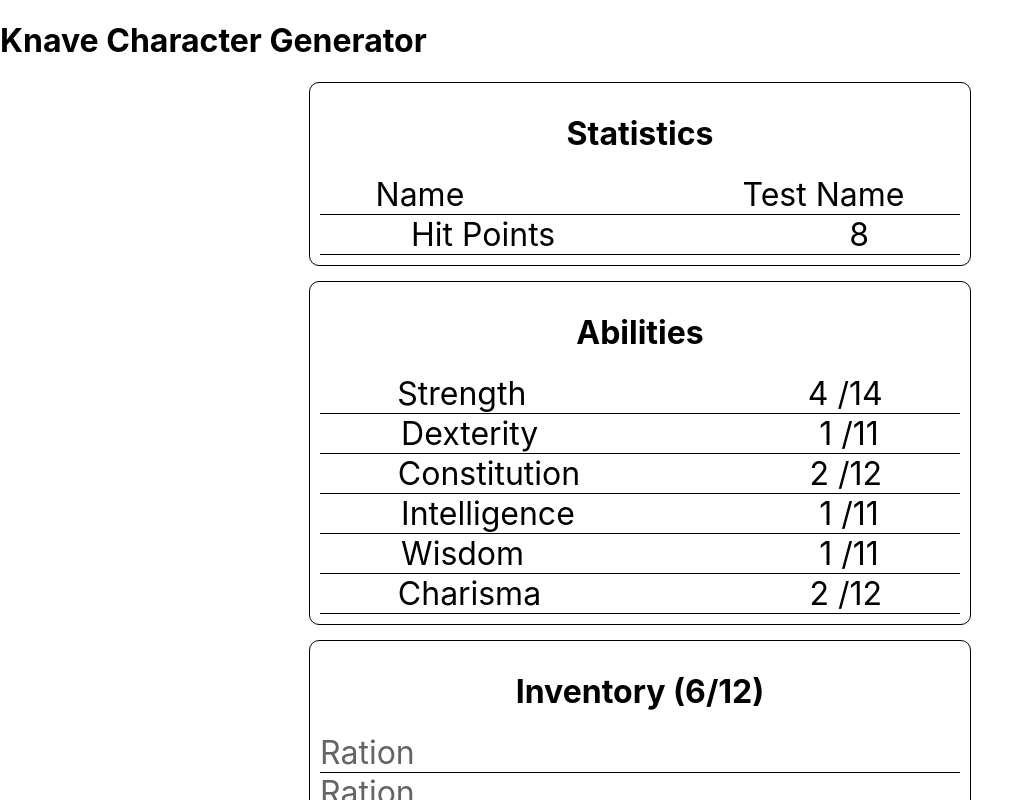
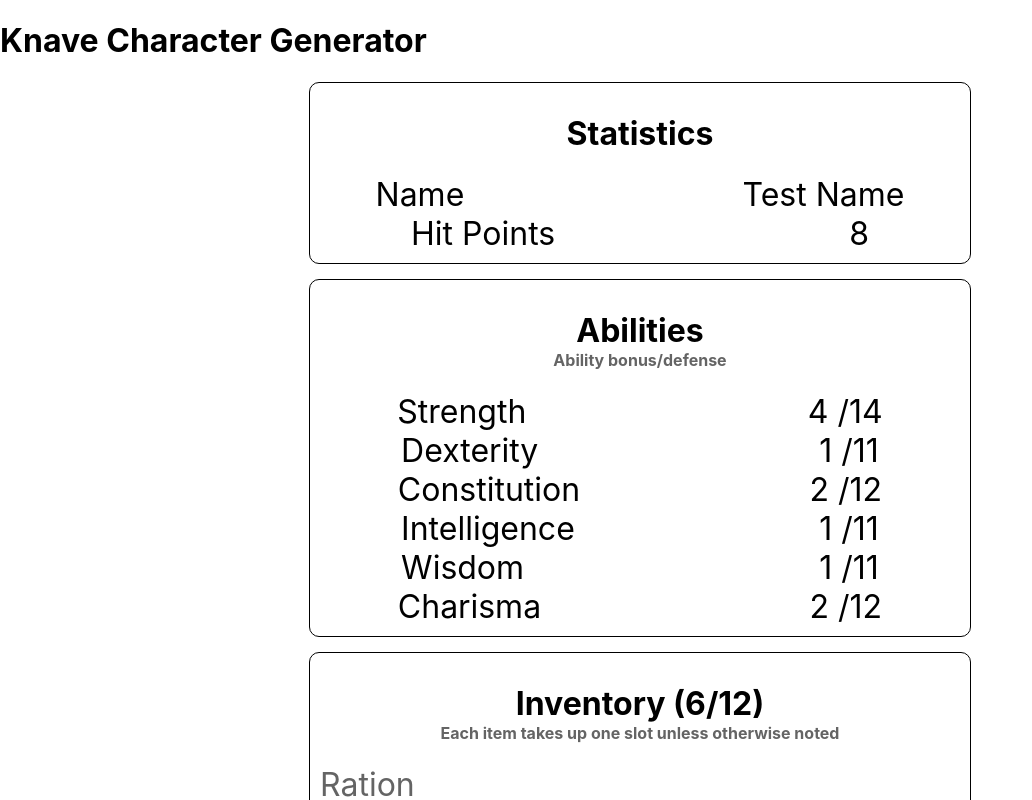
Before and after one commit to tylergreason/knave-character-generator, a React (Create React App) app: page / in a window 1280 px wide. Shown: the top 800 px of the page, without its empty margins (0-1032 px from the left). Built offline with nearby package versions, Linux system fonts and the light colour scheme.

Commit message:
Changing the styling functions that I was using in generalFunctions.js to styled components and extending them in each component file.

```diff
--- a/src/components/Abilities.js
+++ b/src/components/Abilities.js
@@ -1,14 +1,14 @@
 import React, { Component } from 'react'
 import { connect } from 'react-redux'
 import styled from 'styled-components'
-import {mainComponentStyle} from '../styling/generaStyles'
-import { mainHeaderStyle } from '../styling/generaStyles'
+import {ContainerStyle, HeaderStyle, SubHeader} from '../styling/generaStyles'
 import AbilityCard from './AbilityCard'
-const AbilitiesContainer = styled.div`${mainComponentStyle()}`;
-const AbilitiesHeader = styled.h1`${mainHeaderStyle()}`;
+
+const AbilitiesContainer = styled(ContainerStyle)``;
+const AbilitiesHeader = styled(HeaderStyle)``
+const AbilitiesSubText = styled(SubHeader)``
 
 class Abilities extends Component {
-
     // function to render abilities
     renderAbilityCards = abilities => {
         return Object.keys(abilities).map((key,value) => {
@@ -24,6 +24,9 @@ class Abilities extends Component {
             <AbilitiesContainer>
                 <AbilitiesHeader>
                     Abilities
+                    <AbilitiesSubText>
+                        Ability bonus/defense
+                    </AbilitiesSubText>
                 </AbilitiesHeader>
                 {this.renderAbilityCards(this.props.abilities)}
             </AbilitiesContainer>
--- a/src/components/Inventory.js
+++ b/src/components/Inventory.js
@@ -2,11 +2,12 @@ import React, { Component } from 'react'
 import {connect} from 'react-redux'
 import InventoryCard from './InventoryCard'
 import styled from 'styled-components'
-import { mainComponentStyle } from '../styling/generaStyles'
-import { mainHeaderStyle } from '../styling/generaStyles'
+import { ContainerStyle, HeaderStyle, SubHeader } from '../styling/generaStyles'
 
-const InventoryContainer = styled.div`${mainComponentStyle()}`
-const InventoryHeader = styled.h1`${mainHeaderStyle()}`
+const InventoryContainer = styled(ContainerStyle)``
+const InventoryHeader = styled(HeaderStyle)``
+const InventorySubText = styled(SubHeader)``
+
 
 class Inventory extends Component {
     // function to render inventory cards
@@ -31,6 +32,9 @@ class Inventory extends Component {
             <InventoryContainer>
                 <InventoryHeader>
                     Inventory ({this.usedInventorySlots(this.props.inventory)})
+                    <InventorySubText>
+                        Each item takes up one slot unless otherwise noted
+                    </InventorySubText>
                 </InventoryHeader>
                 {this.renderInventoryCards(this.props.inventory)}
             </InventoryContainer>
--- a/src/components/Stats.js
+++ b/src/components/Stats.js
@@ -1,11 +1,13 @@
 import React, { Component } from 'react'
 import { connect } from 'react-redux'
 import styled from 'styled-components'
-import { mainComponentStyle, mainHeaderStyle } from '../styling/generaStyles'
 import { setArmorStats } from '../store/actions/statActions'
 import StatCard from './StatCard'
-const StatsContainer = styled.div`${mainComponentStyle()}`
-const StatsHeader = styled.h1`${mainHeaderStyle()}`
+import { ContainerStyle, HeaderStyle, SubHeader } from '../styling/generaStyles'
+
+const StatsContainer = styled(ContainerStyle)``
+// const StatsContainer = styled.div`${mainComponentStyle()}`
+const StatsHeader = styled(HeaderStyle)``
 
 class Stats extends Component {
 
--- a/src/components/Traits.js
+++ b/src/components/Traits.js
@@ -3,18 +3,14 @@ import { connect } from 'react-redux'
 import { generateTrait } from '../store/actions/traitActions'
 import TraitCard from './TraitCard'
 import styled from 'styled-components'
-import {mainComponentStyle, subHeader} from '../styling/generaStyles'
+import {ContainerStyle, HeaderStyle, SubHeader} from '../styling/generaStyles'
 
     // styled container for traits
-    const TraitContainer = styled.div`${mainComponentStyle()}`
+    const TraitContainer = styled(ContainerStyle)``
 
-    const TraitHeader = styled.h1`
-        text-align: center;
-        /* text-transform: uppercase; */
-    `
-    const TraitSubText = styled.div`
-        ${subHeader()}
-    `
+    const TraitHeader = styled(HeaderStyle)``
+
+    const TraitSubText = styled(SubHeader)``
 
 class Traits extends Component {
     // function to make trait cards for each trait
--- a/src/styling/generaStyles.js
+++ b/src/styling/generaStyles.js
@@ -1,24 +1,33 @@
-export const mainComponentStyle = () => {
-    return `
-    border: 1px solid black;
+import styled from 'styled-components'
+
+
+// make variables to use throughout
+const lightColor = `rgb(255,255,255)`;
+const darkColor = `rgb(0,0,0)`;
+
+export const ContainerStyle = styled.div`
+    border: 1px solid ${darkColor};
     border-radius: 10px;
     padding: 10px;
     width: 50%;
     margin: 15px auto;
     `
-}
-
-export const mainHeaderStyle = () => {
-    return `
+export const HeaderStyle = styled.h1`
     text-align: center;
     `
-}
+
+export const SubHeader = styled.div `
+        font-size: 1rem;
+        color: rgb(100,100,100);
+        text-align: center;
+    `
+
 
 // listStyle() wraps around an element that contains text, like a trait and its value, that wants the values to be on the left and right side of the element's container
 export const listStyle = () => {
     return `
     font-size: 2rem;
-    border-bottom: 1px solid black;
+    // border-bottom: 1px solid black;
     /* text-align: center; */
     text-transform: capitalize;
     display: flex;
@@ -39,11 +48,3 @@ export const listStyle__ListItemValue = () => {
     text-align: right;
     `
 }
-
-export const subHeader = () => {
-    return `
-        font-size: 1rem;
-        color: rgb(100,100,100);
-        text-align: center;
-    `
-}
```
Lines whose indentation alone changed are shown as unchanged.
